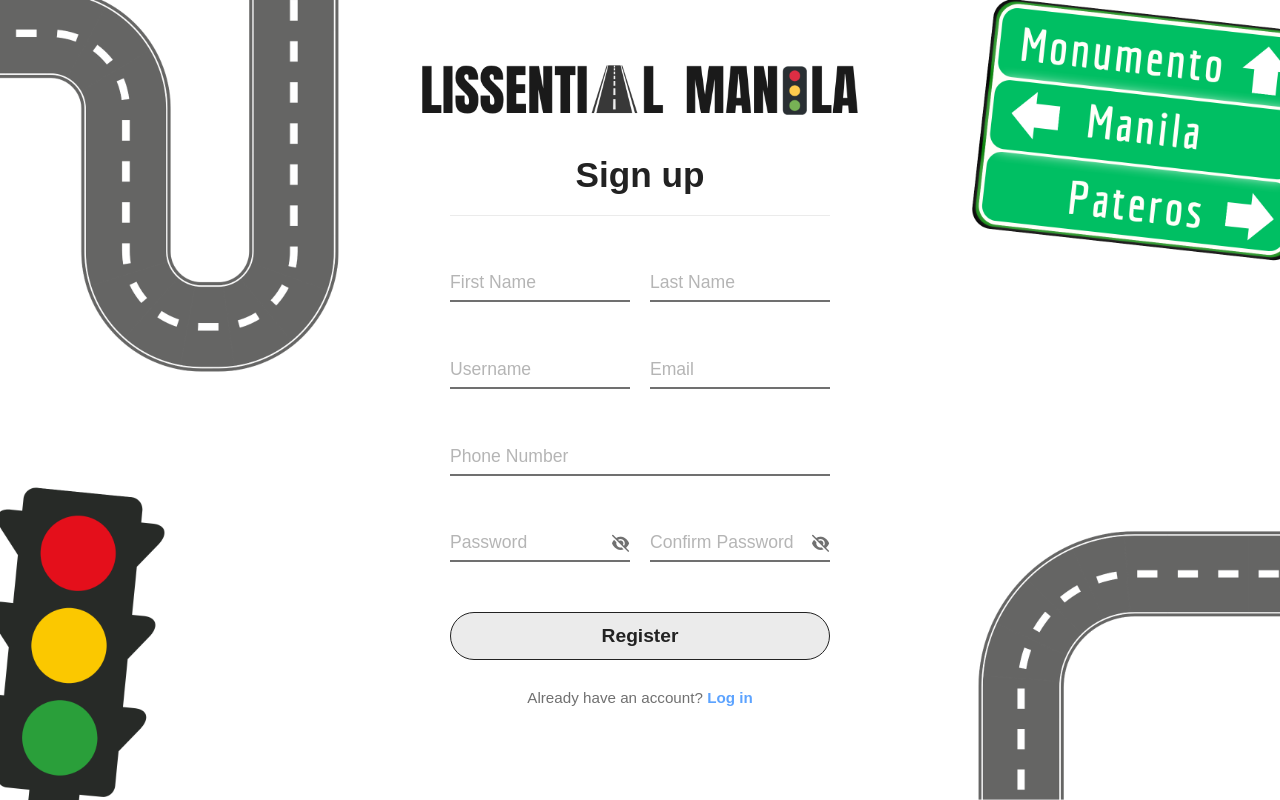
After one commit to itzflorence/IT-PROG-LissentialManila, a PHP site: page /register.php in a window 1280 px wide. The commit adds this page. Run offline with PHP 8.4, Linux system fonts and the light colour scheme; some libraries are stand-ins or nearby versions; some web fonts are replaced.

Commit message:
- modified and improved login page - added register page - added eye view for password

```diff
--- /dev/null
+++ b/auth.js
@@ -0,0 +1,26 @@
+document.querySelectorAll('.toggle-password').forEach(icon => {
+    const targetId = icon.getAttribute('data-target');
+    const input = document.getElementById(targetId);
+
+    function showPassword() {
+        input.type = 'text';
+        icon.classList.remove('fa-eye-slash');
+        icon.classList.add('fa-eye');
+    }
+
+    function hidePassword() {
+        input.type = 'password';
+        icon.classList.remove('fa-eye');
+        icon.classList.add('fa-eye-slash');
+    }
+
+    // Mouse
+    icon.addEventListener('mousedown', showPassword);
+    icon.addEventListener('mouseup', hidePassword);
+    icon.addEventListener('mouseleave', hidePassword);
+
+    // Touch devices
+    icon.addEventListener('touchstart', showPassword);
+    icon.addEventListener('touchend', hidePassword);
+    icon.addEventListener('touchcancel', hidePassword);
+});
--- /dev/null
+++ b/register.php
@@ -0,0 +1,79 @@
+<!DOCTYPE html>
+<html lang="en">
+
+<head>
+    <meta charset="UTF-8">
+    <meta name="viewport" content="width=device-width, initial-scale=1.0">
+    <title>LissentialManila - Sign up</title>
+    <link rel="stylesheet" href="style/auth.css">
+
+    <!-- AUTH JS -->
+    <script src="auth.js" defer></script>
+</head>
+
+<body>
+    <div class="landing-container">
+        <header class="landing-header">
+            <img src="assets\LOGO\logo_flat.png" alt="">
+        </header>
+
+        <main class="auth-box">
+            <div class="auth-header">
+                <h2>Sign up</h2>
+            </div>
+
+            <form action="register_process.php" method="POST">
+                <div class="form-row">
+                    <!-- FIRST NAME -->
+                    <div class="form-group">
+                        <input type="text" id="first-name" name="first_name" placeholder="First Name" required
+                            autocomplete="given-name">
+                    </div>
+                    <!-- LAST NAME -->
+                    <div class="form-group">
+                        <input type="text" id="last-name" name="last_name" placeholder="Last Name" required
+                            autocomplete="family-name">
+                    </div>
+                </div>
+                <div class="form-row">
+                    <div class="form-group">
+                        <input type="text" id="username" name="username" placeholder="Username" required
+                            autocomplete="username">
+                    </div>
+
+                    <div class="form-group">
+                        <input type="email" id="email" name="email" placeholder="Email" autocomplete="email">
+                    </div>
+                </div>
+
+                <div class="form-group">
+                    <input type="tel" id="phone-number" name="phone_number" placeholder="Phone Number" required
+                        autocomplete="tel">
+                </div>
+
+                <div class="form-row">
+                    <div class="form-group">
+                        <input type="password" id="password" name="password" placeholder="Password" required
+                            autocomplete="new-password">
+                        <i class="fa-solid fa-eye-slash toggle-password" data-target="password"></i>
+                    </div>
+
+                    <div class="form-group">
+                        <input type="password" id="confirm-password" name="confirm_password"
+                            placeholder="Confirm Password" required autocomplete="new-password">
+                        <i class="fa-solid fa-eye-slash toggle-password" data-target="confirm-password"></i>
+                    </div>
+                </div>
+
+                <button type="submit" class="auth-btn">Register</button>
+            </form>
+
+            <div class="signup-redirect">
+                <p>Already have an account? <a href="login.php" class="signup-link">Log in</a></p>
+            </div>
+        </main>
+    </div>
+
+</body>
+
+</html>
--- /dev/null
+++ b/style/auth.css
@@ -0,0 +1,157 @@
+@import url(global.css);
+
+body {
+    min-height: 100vh;
+    min-height: 100dvh;
+    width: 100%;
+    background-image: url('../assets/backgrounds/auth_bg.png');
+    background-size: cover;
+    background-position: center;
+    background-repeat: no-repeat;
+}
+
+.landing-container {
+    display: flex;
+    flex-direction: column;
+    align-items: center;
+    justify-content: center;
+    min-height: 100vh;
+    padding: var(--space-large);
+}
+
+.landing-header {
+    margin-bottom: var(--space-medium);
+    display: flex;
+    justify-content: center;
+    width: auto;
+
+    & img {
+        height: 50px;
+        width: auto;
+        display: block;
+    }
+}
+
+.landing-header h1 {
+    font-size: 2rem;
+    color: var(--color5);
+    letter-spacing: -0.5px;
+}
+
+.auth-box {
+    background-color: var(--color1);
+    width: 100%;
+    max-width: 380px;
+    padding-bottom: var(--space-large);
+}
+
+.auth-header {
+    text-align: center;
+    padding: var(--space-medium) 0;
+    border-bottom: 1px solid var(--color3);
+    margin-bottom: var(--space-xlarge);
+}
+
+.auth-header h2 {
+    font-size: 2.2rem;
+    font-weight: 700;
+    color: var(--color5);
+}
+
+.form-row {
+    display: flex;
+    gap: var(--space-medium);
+    margin-bottom: var(--space-xlarge);
+}
+
+.form-row .form-group {
+    flex: 1;
+    margin-bottom: 0;
+}
+.form-group {
+    margin-bottom: var(--space-xlarge);
+    position: relative;
+    display: flex;
+    align-items: center;
+}
+
+.form-group input {
+    width: 100%;
+    padding: var(--space-xsmall) 0;
+    padding-right: 28px;
+    border: none;
+    border-bottom: 2px solid var(--color4);
+    background-color: transparent;
+    color: var(--colorText);
+    font-family: inherit;
+    font-size: 1.1rem;
+    transition: border-color 0.2s ease;
+}
+
+.form-group input:focus {
+    outline: none;
+    border-bottom-color: var(--colorBlue);
+}
+
+.form-group input::placeholder {
+    color: #b5b5b5;
+}
+
+.form-group i {
+    position: absolute;
+    right: 0;
+    color: var(--color4);
+    cursor: pointer;
+    font-size: 0.95rem;
+}
+
+/* Forgot Password */
+.form-options {
+    margin-top: calc(-1 * var(--space-medium));
+    margin-bottom: var(--space-large);
+    text-align: left;
+}
+
+.forgot-link {
+    font-size: 1rem;
+    color: #a0a0a0;
+    text-decoration: none;
+}
+
+.auth-btn {
+    width: 100%;
+    padding: var(--space-small);
+    background-color: var(--color3);
+    color: var(--color5);
+    border: 1px solid var(--color5);
+    border-radius: 50px;
+    font-weight: 700;
+    font-size: 1.2rem;
+    cursor: pointer;
+    transition: all 0.2s ease;
+}
+
+.auth-btn:hover {
+    background-color: var(--color5);
+    color: var(--color1);
+}
+
+.signup-redirect {
+    text-align: center;
+    margin-top: var(--space-large);
+}
+
+.signup-redirect p {
+    font-size: 0.95rem;
+    color: var(--color4);
+}
+
+.signup-link {
+    color: var(--colorBlue);
+    text-decoration: none;
+    font-weight: 600;
+}
+
+.signup-link:hover {
+    text-decoration: underline;
+}
```
Also changed, not shown: login.php (+8 -6 lines), style/login.css (deleted, +0 -124 lines), assets/backgrounds/auth_bg.png (added).
